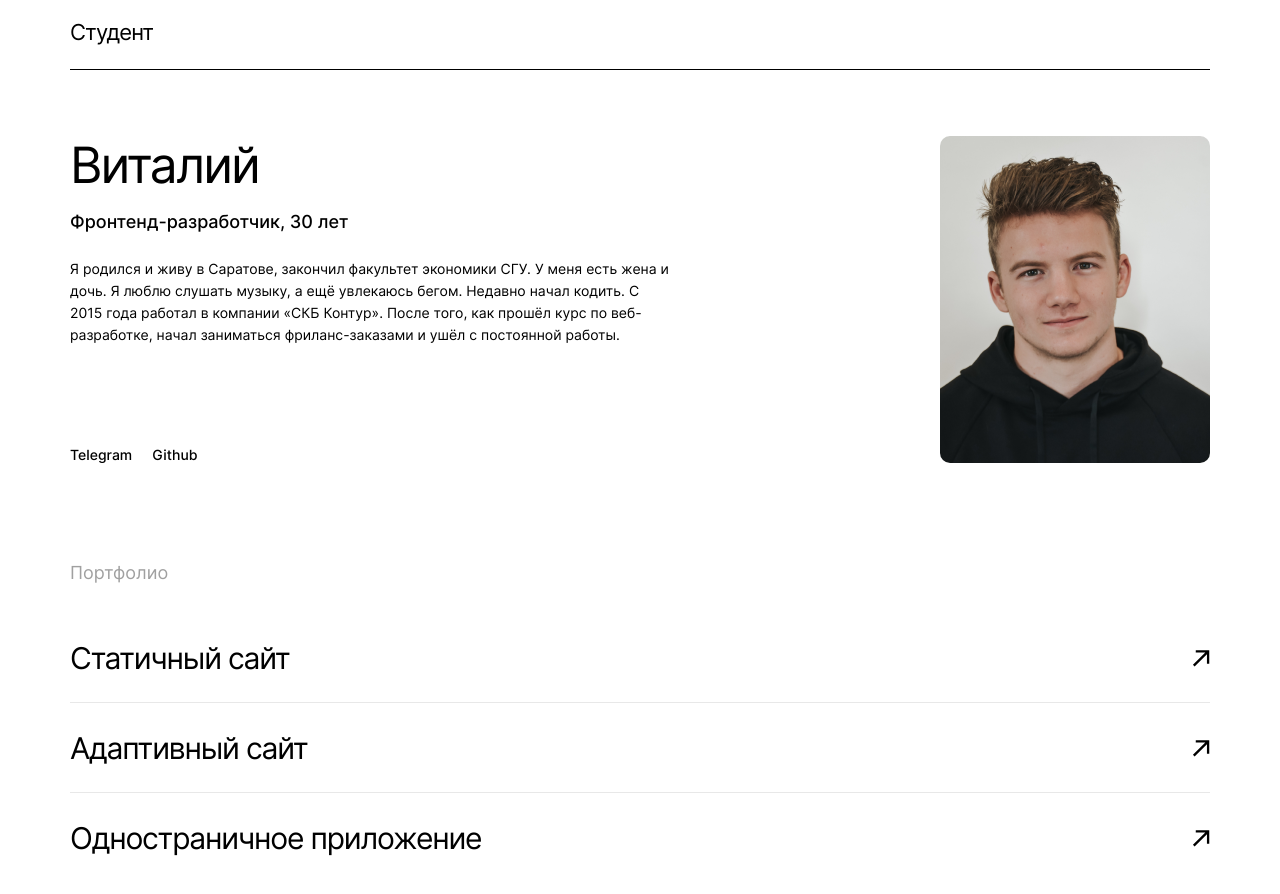
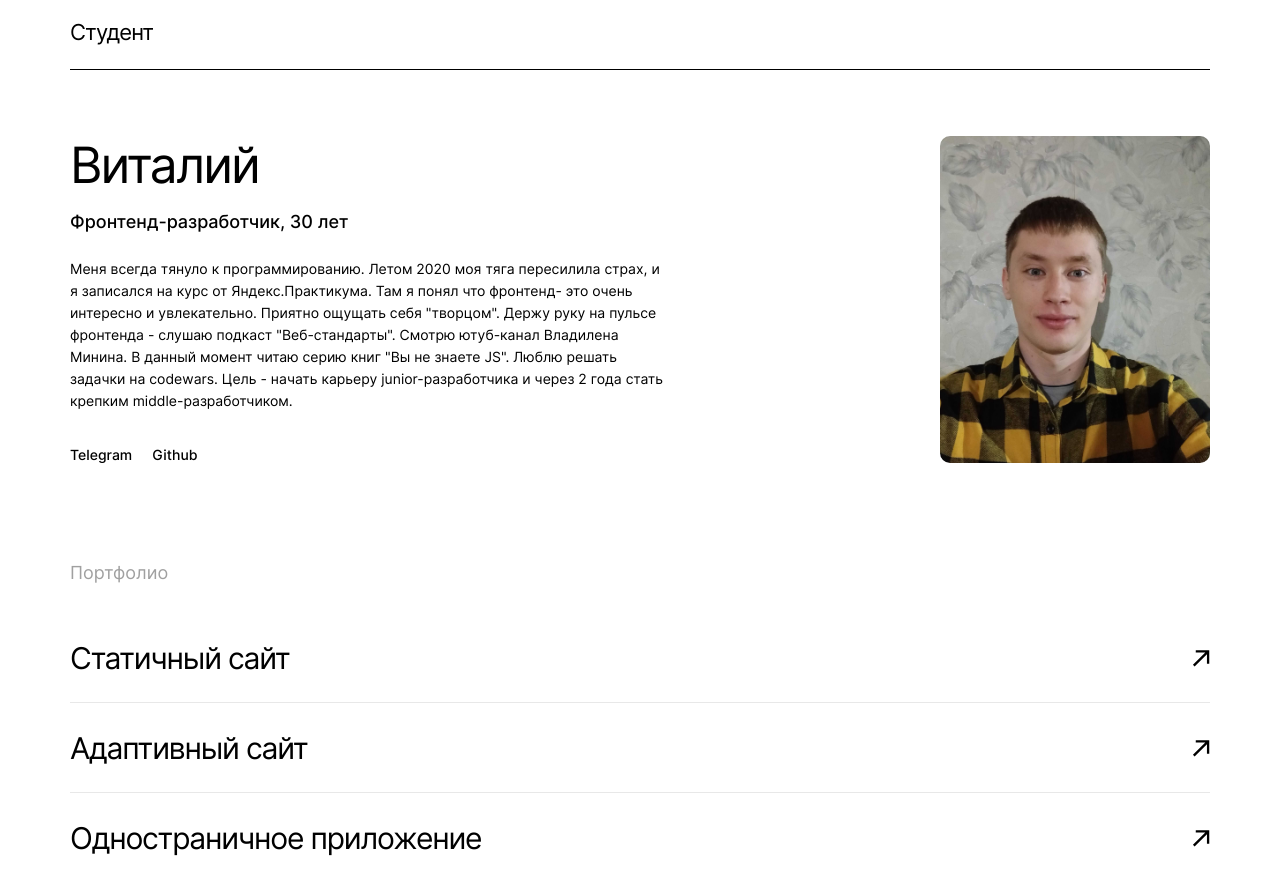
Before and after one commit to Murat29/movies-explorer-frontend, a React (Create React App) app: page / in a window 1280 px wide. Shown: the part 1980-2874 px from the top of the page. Built offline with nearby package versions, Linux system fonts and the light colour scheme; no server answers.

Commit message:
update about me information

```diff
--- a/src/components/AboutMe/AboutMe.css
+++ b/src/components/AboutMe/AboutMe.css
@@ -149,6 +149,7 @@
   border-radius: 10px;
   height: 327px;
   width: 270px;
+  object-fit: cover;
 }
 
 @media screen and (max-width: 768px) {
--- a/src/components/AboutMe/AboutMe.js
+++ b/src/components/AboutMe/AboutMe.js
@@ -1,7 +1,7 @@
 import React from 'react';
 import Section from '../Section/Section';
 import Title from '../Title/Title';
-import avatar from '../../images/avatar.png';
+import avatar from '../../images/avatar.jpg';
 import arrow from '../../images/arrow.svg';
 import './AboutMe.css';
 function AboutMe() {
@@ -13,11 +13,15 @@ function AboutMe() {
           <p className="about-me__name">Виталий</p>
           <p className="about-me__job">Фронтенд-разработчик, 30 лет</p>
           <p className="about-me__about">
-            Я родился и живу в Саратове, закончил факультет экономики СГУ. У
-            меня есть жена и дочь. Я люблю слушать музыку, а ещё увлекаюсь
-            бегом. Недавно начал кодить. С 2015 года работал в компании «СКБ
-            Контур». После того, как прошёл курс по веб-разработке, начал
-            заниматься фриланс-заказами и ушёл с постоянной работы.
+            Меня всегда тянуло к программированию. Летом 2020 моя тяга
+            пересилила страх, и я записался на курс от Яндекс.Практикума. Там я
+            понял что фронтенд- это очень интересно и увлекательно. Приятно
+            ощущать себя &quot;творцом&quot;. Держу руку на пульсе фронтенда -
+            слушаю подкаст &quot;Веб-стандарты&quot;. Смотрю ютуб-канал
+            Владилена Минина. В данный момент читаю серию книг &quot;Вы не
+            знаете JS&quot;. Люблю решать задачки на codewars. Цель - начать
+            карьеру junior-разработчика и через 2 года стать крепким
+            middle-разработчиком.
           </p>
           <div className="about-me__links">
             <a
```
Also changed, not shown: src/images/avatar.jpg (added), src/images/avatar.png (deleted).
